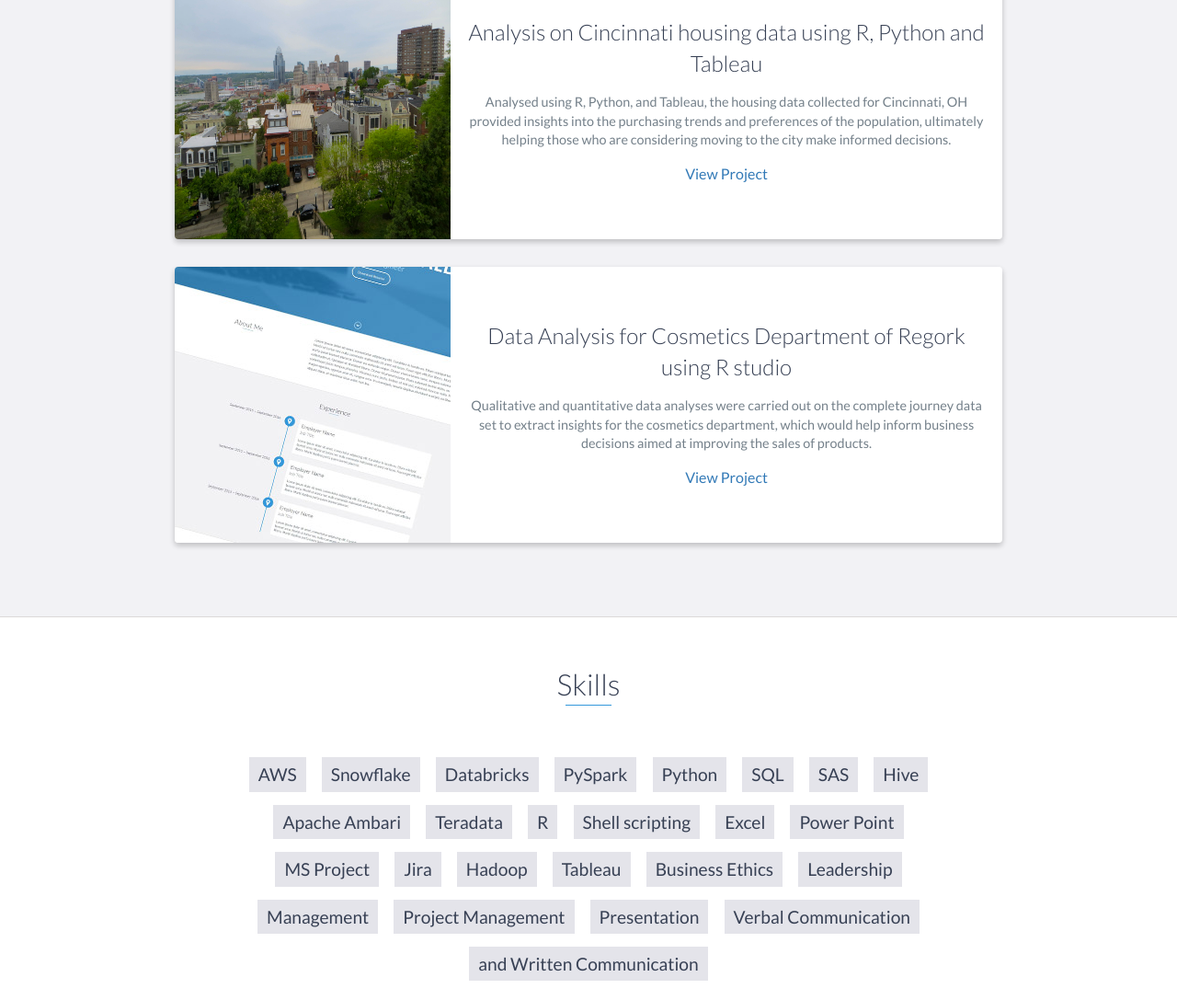
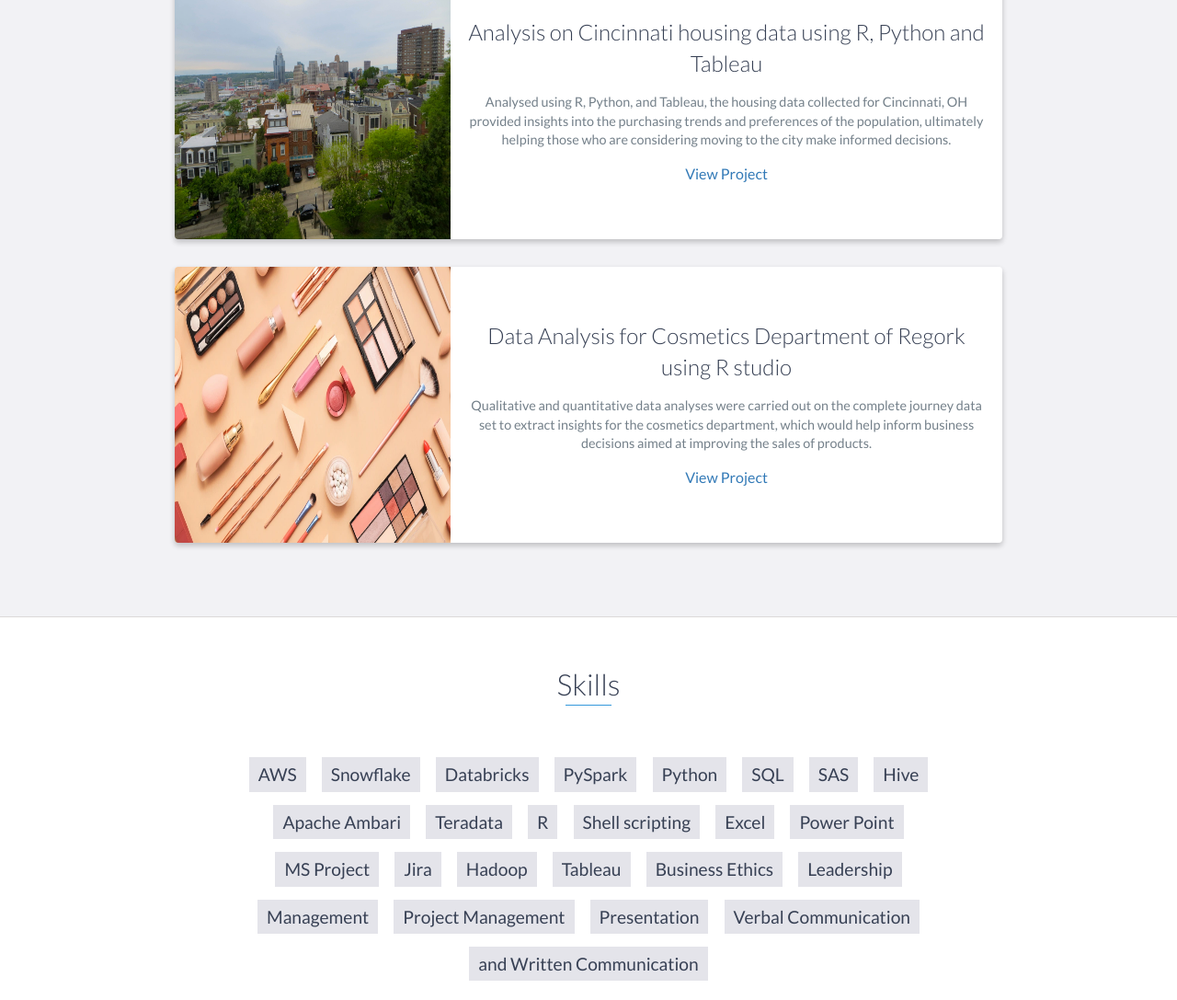
Before and after one commit to reshma-ponukollu/reshma-ponukollu.github.io, a website: page index.html in a window 1280 px wide. Shown: the part 4016-5103 px from the top of the page at 92% size. Drawn offline with nearby package versions, Linux system fonts and the light colour scheme.

Commit message:
Update index.html

```diff
--- a/index.html
+++ b/index.html
@@ -312,7 +312,7 @@
 
                 <div class="project shadow-large">
                     <div class="project-image">
-                        <img src="images/project.jpg" />
+                        <img src="images/cosmetics.webp" />
                     </div>
                     <!-- End .project-image -->
                     <div class="project-info">
```
